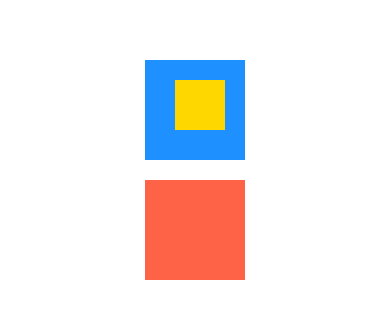
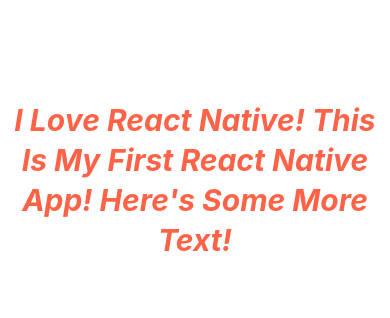
Before and after one commit to hanseltertius/DoneWithIt, a React Native app: screen / in a window 390 px wide. Shown: the part 242-560 px from the top of the page. Built offline with nearby package versions, Linux system fonts and the light colour scheme.

Commit message:
Apply Text Styling

```diff
--- a/App.js
+++ b/App.js
@@ -1,5 +1,5 @@
 import React from 'react';
-import { View } from 'react-native';
+import { Text, View } from 'react-native';
 import ViewImageScreen from './app/screens/ViewImageScreen';
 import WelcomeScreen from './app/screens/WelcomeScreen';
 
@@ -10,32 +10,19 @@
       justifyContent: 'center',
       alignItems: 'center'
     }}>
-      <View
-        style={{
-          backgroundColor: 'dodgerblue',
-          width: 100,
-          height: 100,
-          paddingLeft: 30,
-          padding: 20,
-          paddingHorizontal: 10,
-
-        }}>
-        <View
-          style={{
-            backgroundColor: 'gold',
-            width: 50,
-            height: 50
-          }} />
-      </View>
-
-      <View
-        style={{
-          backgroundColor: 'tomato',
-          width: 100,
-          height: 100,
-          margin: 20,
-        }} />
-
+      <Text style={{
+        // fontFamily: 'notoserif',
+        fontSize: 30,
+        fontStyle: 'italic',
+        fontWeight: 'bold',
+        color: 'tomato',
+        textTransform: 'capitalize',
+        textDecorationLine: 'none',
+        textAlign: 'center',
+        lineHeight: 40
+      }}>
+        I love React Native! This is my first React Native app! Here's some more text!
+      </Text>
     </View>
   );
 }
```
